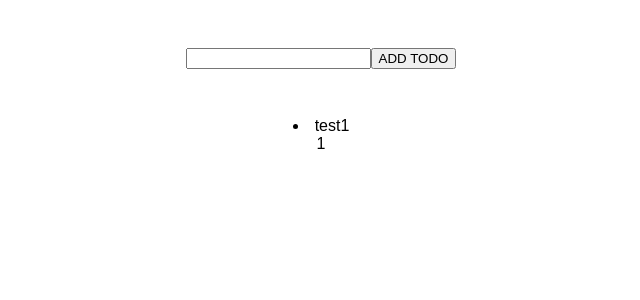
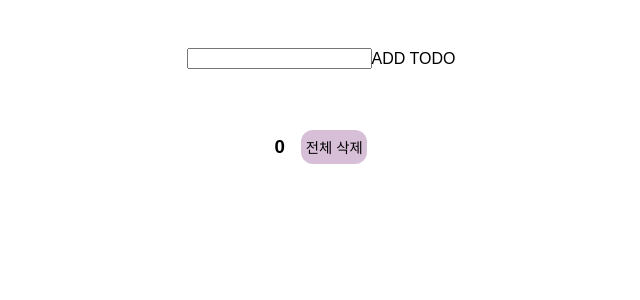
Before and after one commit to poohghg/practice_Demo-typeScript-, a React (Create React App) app in the folder reactWithTypescript_1/: page / in a window 1280 px wide. Shown: the top 300 px of the page, without its empty margins (319-959 px from the left). Built offline with nearby package versions, Linux system fonts and the light colour scheme.

Commit message:
타입 테스트

```diff
--- a/reactWithTypescript_1/src/App.tsx
+++ b/reactWithTypescript_1/src/App.tsx
@@ -1,20 +1,29 @@
-import React, { useCallback, useMemo } from "react";
+import React, { useCallback, useState } from "react";
 import NewTodo from "./components/NewTodo";
 import TodoList from "./components/TodoList";
+import { Todos } from "./models/todo.model";
 
 function App() {
-  const todos = [{ id: 1, text: "test1" }];
+  const [todos, setTodos] = useState<Todos[]>([]);
 
-  const todosLen = useMemo(() => todos.length, [todos]);
-  const todoSubmitHandler = useCallback((e: React.FormEvent) => {
-    e.preventDefault();
+  const removeTods = useCallback((pid: Number) => {
+    setTodos((prev) => prev.filter(({ id }) => id !== pid));
+  }, []);
+
+  const removeAllTods = useCallback(() => {
+    setTodos(() => []);
   }, []);
 
   return (
     <div className="App">
-      <NewTodo />
-      <TodoList items={todos} />
-      <div>{todosLen}</div>
+      <NewTodo setTodos={setTodos} />
+      <div className="flexBox">
+        <h3>{todos.length}</h3>
+        <button id="todo_remove_button" onClick={removeAllTods}>
+          전체 삭제
+        </button>
+      </div>
+      <TodoList items={todos} removeTods={removeTods} />
     </div>
   );
 }
--- a/reactWithTypescript_1/src/components/NewTodo.tsx
+++ b/reactWithTypescript_1/src/components/NewTodo.tsx
@@ -1,15 +1,45 @@
-import React from "react";
+import React, {
+  Dispatch,
+  SetStateAction,
+  useCallback,
+  useRef,
+  memo,
+} from "react";
+import { Todos } from "../models/todo.model";
+import { validationInput, ValidInput } from "../modules/functions";
+interface NewTodoProps {
+  setTodos: Dispatch<SetStateAction<Todos[]>>;
+}
 
-const NewTodo: React.FC = () => {
+const NewTodo: React.FC<NewTodoProps> = ({ setTodos }) => {
+  const inputRef = useRef<HTMLInputElement>(null);
+
+  const todoSubmitHandler = useCallback((e: React.FormEvent) => {
+    e.preventDefault();
+    const text = inputRef.current!.value;
+    const isValid = validationInput({ value: text, required: true });
+    // console.log();
+    if (isValid) {
+      setTodos((prev) => {
+        const id = prev[prev.length - 1]?.id + 1 || 0;
+        return [...prev, { id, text }];
+      });
+      inputRef.current!.value = "";
+    } else {
+      alert("텍스트를 입력해주세요");
+      inputRef.current!.focus();
+    }
+  }, []);
+
   return (
-    <form id="todo_form">
+    <form id="todo_form" onSubmit={todoSubmitHandler}>
       <div>
         <label htmlFor="todo-text"></label>
-        <input type="text" id="todo-text" />
+        <input ref={inputRef} type="text" id="todo-text" />
       </div>
       <button type="submit"> ADD TODO</button>
     </form>
   );
 };
 
-export default NewTodo;
+export default memo(NewTodo);
--- a/reactWithTypescript_1/src/components/TodoList.tsx
+++ b/reactWithTypescript_1/src/components/TodoList.tsx
@@ -1,15 +1,20 @@
-import React from "react";
-import { text } from "stream/consumers";
+import React, { Dispatch, SetStateAction } from "react";
 
 interface TodoListProps {
   items: { id: Number; text: String }[];
+  removeTods(pid: Number): void;
+  // setTodos: Dispatch<SetStateAction<Todos[]>>;
 }
-// [].map(())
-const TodoList: React.FC<TodoListProps> = ({ items }) => {
+
+const TodoList: React.FC<TodoListProps> = ({ items, removeTods }) => {
   return (
     <div>
       {items.map(({ id, text }) => (
-        <li key={id.toString()}>{text}</li>
+        <li id="todo-item" key={id.toString()}>
+          <span>{id.toString()}</span>
+          <span> {text}</span>
+          <button onClick={() => removeTods(id)}>삭제</button>
+        </li>
       ))}
     </div>
   );
--- a/reactWithTypescript_1/src/index.css
+++ b/reactWithTypescript_1/src/index.css
@@ -6,19 +6,49 @@ body {
   margin: 0;
   -webkit-font-smoothing: antialiased;
   -moz-osx-font-smoothing: grayscale;
+  box-sizing: border-box;
+}
+
+button {
+  all: unset;
 }
 
 .App {
   text-align: center;
   /* margin-top: 10vh; */
 }
-
+.flexBox {
+  display: flex;
+  justify-content: center;
+  align-items: center;
+}
+#todo_remove_button {
+  /* margin-left: 1rem; */
+  margin-left: 1rem;
+  padding: 0.4rem 0.3rem;
+  border-color: #eee;
+  border-radius: 12px;
+  font-size: 0.9rem;
+  background-color: thistle;
+  cursor: pointer;
+  color: #000;
+}
 #todo_form {
   margin: 3rem auto;
   display: flex;
   justify-content: center;
   /* background-color: red; */
 }
+#todo-item button {
+  margin-left: 1rem;
+  border-color: #eee;
+  border-radius: 12px;
+  font-size: 0.8rem;
+}
+#todo-item button:hover {
+  background-color: pink;
+  color: #fff;
+}
 
 /* code {
   font-family: source-code-pro, Menlo, Monaco, Consolas, "Courier New",
--- /dev/null
+++ b/reactWithTypescript_1/src/models/todo.model.ts
@@ -0,0 +1,4 @@
+export interface Todos {
+  id: number;
+  text: String;
+}
--- /dev/null
+++ b/reactWithTypescript_1/src/modules/functions.ts
@@ -0,0 +1,41 @@
+interface Validatable {
+  value: string | number | boolean;
+  required?: boolean;
+  minLen?: number;
+  maxLen?: number;
+  min?: number;
+  max?: number;
+}
+
+export enum ValidInput {
+  "value",
+  "minLen",
+  "maxLen",
+  "min",
+  "max",
+}
+
+export function validationInput(validObj: Validatable) {
+  let isValid = true;
+  if (validObj.required) {
+    isValid = validObj.value.toString().trim().length !== 0;
+    if (!isValid) return ValidInput.value;
+  }
+  if (validObj.minLen && typeof validObj.value === "string") {
+    isValid = validObj.value.toString().trim().length >= validObj.minLen;
+    if (!isValid) return ValidInput.minLen;
+  }
+  if (validObj.maxLen && typeof validObj.value === "string") {
+    isValid = validObj.value.toString().trim().length <= validObj.maxLen;
+    if (!isValid) return ValidInput.maxLen;
+  }
+  if (validObj.min && typeof validObj.value === "number") {
+    isValid = validObj.value >= validObj.min;
+    if (!isValid) return ValidInput.min;
+  }
+  if (validObj.max && typeof validObj.value === "number") {
+    isValid = validObj.value <= validObj.max;
+    if (!isValid) return ValidInput.max;
+  }
+  return isValid;
+}
```
